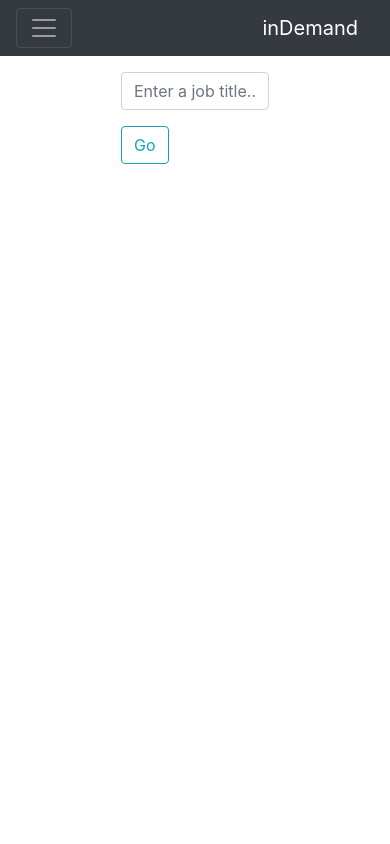
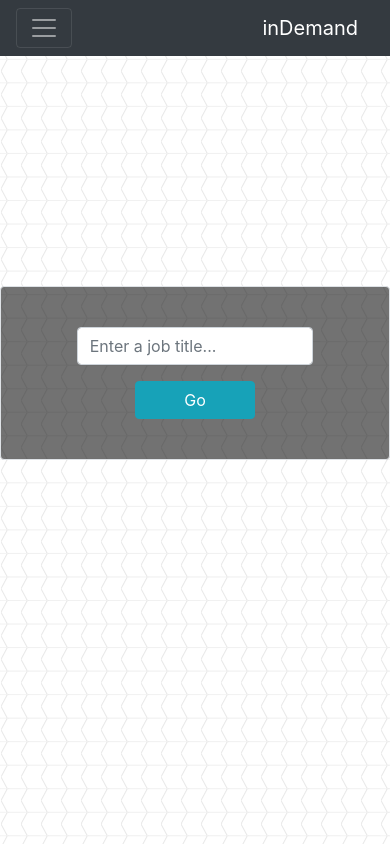
Before and after one commit to mfadam786/JobSkillsMonitorBot, a Django app: page /backend/ in a window 390 px wide. Run offline with Django 3.2, Linux system fonts and the light colour scheme; some libraries are stand-ins or nearby versions.

Commit message:
design work progressing. good base done +responsiveness

```diff
--- a/JobSkillsMonitor/backend/templates/backend/base.html
+++ b/JobSkillsMonitor/backend/templates/backend/base.html
@@ -1,11 +1,12 @@
+{% load static %}
 <!DOCTYPE html>
 <html lang="en">
 <head>
     <base href="/">
 
     <!-- STYLES -->
-    {% load static %}
     <link rel="stylesheet" href="https://stackpath.bootstrapcdn.com/bootstrap/4.3.1/css/bootstrap.min.css" integrity="sha384-ggOyR0iXCbMQv3Xipma34MD+dH/1fQ784/j6cY/iJTQUOhcWr7x9JvoRxT2MZw1T" crossorigin="anonymous">
+    <link rel="stylesheet" href="{% static 'css/main.css' %}">
 
     <meta charset="UTF-8">
     <meta name="viewport" content="width=device-width, initial-scale=1.0">
@@ -30,7 +31,7 @@
             </ul>
         </div>
     </nav>
-    <div class="container">
+    <div class="container h-75">
         {% block content %}
         {% endblock %}
     </div>
--- a/JobSkillsMonitor/backend/templates/backend/index.html
+++ b/JobSkillsMonitor/backend/templates/backend/index.html
@@ -1,13 +1,15 @@
 {% extends './base.html' %}
 {% block content %}
-<div class="col-md-12">
-    <div class="row justify-content-center">
-        <form class ="p-3 w-50">
-            <div class="form-group">
-                <input type="text" class="form-control" id="inputJob" placeholder="Enter a job title...">
-            </div>
-            <button type="submit" class="btn btn-outline-info">Go</button>
-        </form>
+<div class="row h-100 justify-content-center align-items-center">
+        <div class="my-3 py-4 row w-100 border rounded shaded">
+            <div class="col-md-12">
+            <form class ="frm p-3 w-75">
+                <div class="form-group">
+                    <input type="text" class="form-control" id="inputJob" placeholder="Enter a job title...">
+                </div>
+                <button type="submit" class="btn btn-info px-5">Go</button>
+            </form>
+        </div>
     </div>
 </div>
 {% endblock %}
--- /dev/null
+++ b/JobSkillsMonitor/static/css/main.css
@@ -0,0 +1,15 @@
+html, body {
+    height: 100%;
+    background-image: url("../../static/images/chevron.png");
+    background-repeat: repeat;
+}
+
+form {
+    display: block !important;
+    margin: auto !important;
+    text-align: center !important;
+}
+
+.shaded {
+    background-color: rgba(20, 20, 20, 0.6);
+}
```
Also changed, not shown: JobSkillsMonitor/JobSkillsMonitor/settings.py (+7 -0 lines), JobSkillsMonitor/static/images/chevron.png (added).
